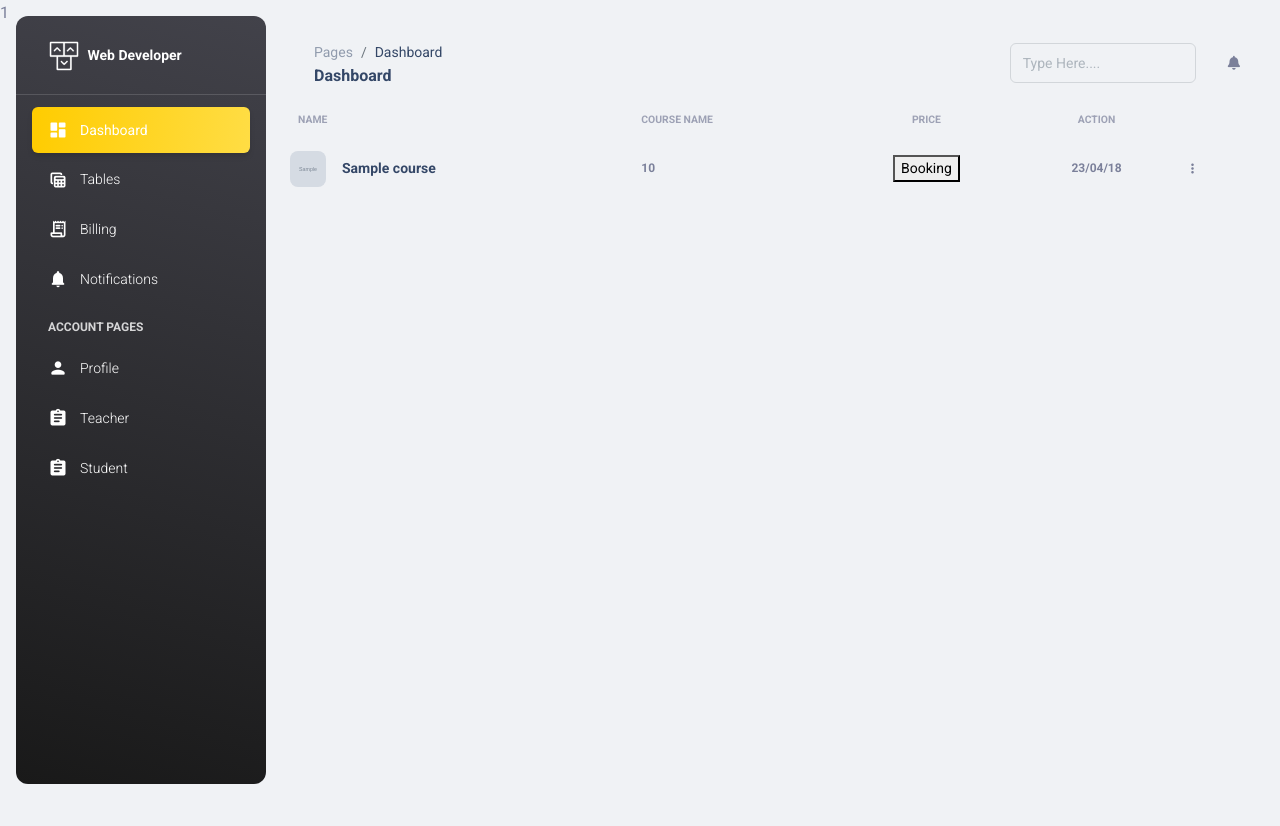
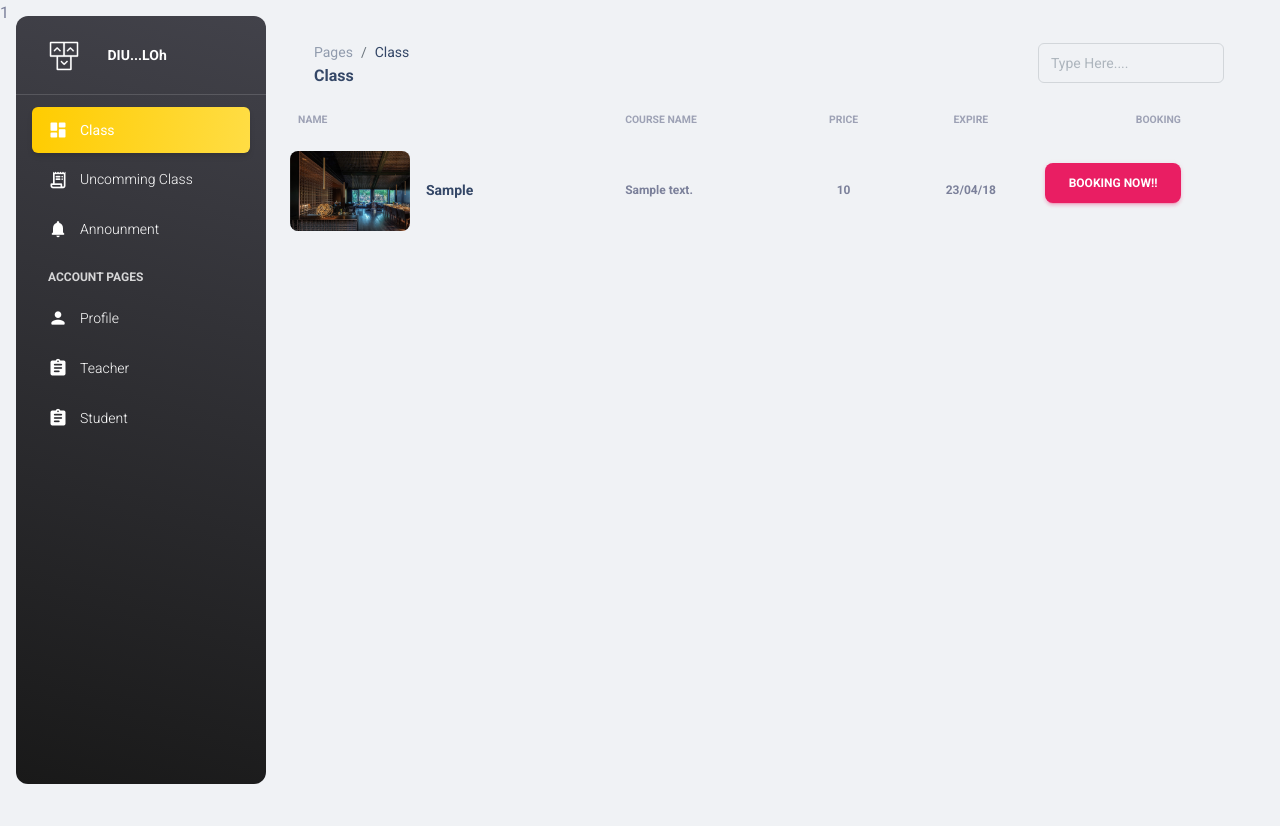
Before and after one commit to myteammember/course-booking-sys, a PHP site: page /home.php in a window 1280 px wide; the page is wider, and only the part inside the window is pictured. Run offline with PHP 8.4, Linux system fonts and the light colour scheme; the visitor is signed in with stand-in values (Sample User, id 1); tables that the repository leaves empty or names only in its code hold one stand-in row (values such as "Sample post"); grey boxes marked "Sample" are stand-in pictures; data that the repository does not hold is empty; some libraries are stand-ins or nearby versions.

Commit message:
basic changes

```diff
--- a/student/home.php
+++ b/student/home.php
@@ -8,7 +8,7 @@ if(!isset($_SESSION['done'])){
 
 echo $_SESSION['admin_id'];
 
-$qry="SELECT*FROM course";
+$qry="SELECT*FROM class";
 $result = mysqli_query($conn,$qry);
 
 ?>
@@ -42,7 +42,7 @@ $result = mysqli_query($conn,$qry);
       <i class="fas fa-times p-3 cursor-pointer text-white opacity-5 position-absolute end-0 top-0 d-none d-xl-none" aria-hidden="true" id="iconSidenav"></i>
       <a class="navbar-brand m-0" href="home.php">
         <img src="./assets/img/logo-ct.png" class="navbar-brand-img h-100" alt="main_logo">
-        <span class="ms-1 font-weight-bold text-white">Web Developer</span>
+        <span class="ms-4 font-weight-bold font-16 text-white text-center">DIU...LOh</span>
       </a>
     </div>
     <hr class="horizontal light mt-0 mb-2">
@@ -53,15 +53,7 @@ $result = mysqli_query($conn,$qry);
             <div class="text-white text-center me-2 d-flex align-items-center justify-content-center">
               <i class="material-icons opacity-10">dashboard</i>
             </div>
-            <span class="nav-link-text ms-1">Dashboard</span>
-          </a>
-        </li>
-        <li class="nav-item">
-          <a class="nav-link text-white " href="tables.php">
-            <div class="text-white text-center me-2 d-flex align-items-center justify-content-center">
-              <i class="material-icons opacity-10">table_view</i>
-            </div>
-            <span class="nav-link-text ms-1">Tables</span>
+            <span class="nav-link-text ms-1">Class</span>
           </a>
         </li>
         <li class="nav-item">
@@ -69,7 +61,7 @@ $result = mysqli_query($conn,$qry);
             <div class="text-white text-center me-2 d-flex align-items-center justify-content-center">
               <i class="material-icons opacity-10">receipt_long</i>
             </div>
-            <span class="nav-link-text ms-1">Billing</span>
+            <span class="nav-link-text ms-1">Uncomming Class</span>
           </a>
         </li>
         <li class="nav-item">
@@ -77,7 +69,7 @@ $result = mysqli_query($conn,$qry);
             <div class="text-white text-center me-2 d-flex align-items-center justify-content-center">
               <i class="material-icons opacity-10">notifications</i>
             </div>
-            <span class="nav-link-text ms-1">Notifications</span>
+            <span class="nav-link-text ms-1">Announment</span>
           </a>
         </li>
         <li class="nav-item mt-3">
@@ -118,9 +110,9 @@ $result = mysqli_query($conn,$qry);
         <nav aria-label="breadcrumb">
           <ol class="breadcrumb bg-transparent mb-0 pb-0 pt-1 px-0 me-sm-6 me-5">
             <li class="breadcrumb-item text-sm"><a class="opacity-5 text-dark" href="javascript:;">Pages</a></li>
-            <li class="breadcrumb-item text-sm text-dark active" aria-current="page">Dashboard</li>
+            <li class="breadcrumb-item text-sm text-dark active" aria-current="page">Class</li>
           </ol>
-          <h6 class="font-weight-bolder mb-0">Dashboard</h6>
+          <h6 class="font-weight-bolder mb-0">Class</h6>
         </nav>
         <div class="collapse navbar-collapse mt-sm-0 mt-2 me-md-0 me-sm-4" id="navbar">
           <div class="ms-md-auto pe-md-3 d-flex align-items-center">
@@ -138,79 +130,6 @@ $result = mysqli_query($conn,$qry);
                 </div>
               </a>
             </li>
-            <li class="nav-item dropdown ps-3 d-flex align-items-center">
-              <a href="javascript:;" class="nav-link text-body p-0" id="dropdownMenuButton" data-bs-toggle="dropdown" aria-expanded="false">
-                <i class="fa fa-bell cursor-pointer"></i>
-              </a>
-              <ul class="dropdown-menu  dropdown-menu-end  px-2 py-3 me-sm-n4" aria-labelledby="dropdownMenuButton">
-                <li class="mb-2">
-                  <a class="dropdown-item border-radius-md" href="javascript:;">
-                    <div class="d-flex py-1">
-                      <div class="my-auto">
-                        <img src="./assets/img/team-2.jpg" class="avatar avatar-sm  me-3 ">
-                      </div>
-                      <div class="d-flex flex-column justify-content-center">
-                        <h6 class="text-sm font-weight-normal mb-1">
-                          <span class="font-weight-bold">New message</span> from Laur
-                        </h6>
-                        <p class="text-xs text-secondary mb-0">
-                          <i class="fa fa-clock me-1"></i>
-                          13 minutes ago
-                        </p>
-                      </div>
-                    </div>
-                  </a>
-                </li>
-                <li class="mb-2">
-                  <a class="dropdown-item border-radius-md" href="javascript:;">
-                    <div class="d-flex py-1">
-                      <div class="my-auto">
-                        <img src="./assets/img/small-logos/logo-spotify.svg" class="avatar avatar-sm bg-gradient-dark  me-3 ">
-                      </div>
-                      <div class="d-flex flex-column justify-content-center">
-                        <h6 class="text-sm font-weight-normal mb-1">
-                          <span class="font-weight-bold">New album</span> by Travis Scott
-                        </h6>
-                        <p class="text-xs text-secondary mb-0">
-                          <i class="fa fa-clock me-1"></i>
-                          1 day
-                        </p>
-                      </div>
-                    </div>
-                  </a>
-                </li>
-                <li>
-                  <a class="dropdown-item border-radius-md" href="javascript:;">
-                    <div class="d-flex py-1">
-                      <div class="avatar avatar-sm bg-gradient-secondary  me-3  my-auto">
-                        <svg width="12px" height="12px" viewBox="0 0 43 36" version="1.1" xmlns="http://www.w3.org/2000/svg" xmlns:xlink="http://www.w3.org/1999/xlink">
-                          <title>credit-card</title>
-                          <g stroke="none" stroke-width="1" fill="none" fill-rule="evenodd">
-                            <g transform="translate(-2169.000000, -745.000000)" fill="#FFFFFF" fill-rule="nonzero">
-                              <g transform="translate(1716.000000, 291.000000)">
-                                <g transform="translate(453.000000, 454.000000)">
-                                  <path class="color-background" d="M43,10.7482083 L43,3.58333333 C43,1.60354167 41.3964583,0 39.4166667,0 L3.58333333,0 C1.60354167,0 0,1.60354167 0,3.58333333 L0,10.7482083 L43,10.7482083 Z" opacity="0.593633743"></path>
-                                  <path class="color-background" d="M0,16.125 L0,32.25 C0,34.2297917 1.60354167,35.8333333 3.58333333,35.8333333 L39.4166667,35.8333333 C41.3964583,35.8333333 43,34.2297917 43,32.25 L43,16.125 L0,16.125 Z M19.7083333,26.875 L7.16666667,26.875 L7.16666667,23.2916667 L19.7083333,23.2916667 L19.7083333,26.875 Z M35.8333333,26.875 L28.6666667,26.875 L28.6666667,23.2916667 L35.8333333,23.2916667 L35.8333333,26.875 Z"></path>
-                                </g>
-                              </g>
-                            </g>
-                          </g>
-                        </svg>
-                      </div>
-                      <div class="d-flex flex-column justify-content-center">
-                        <h6 class="text-sm font-weight-normal mb-1">
-                          Payment successfully completed
-                        </h6>
-                        <p class="text-xs text-secondary mb-0">
-                          <i class="fa fa-clock me-1"></i>
-                          2 days
-                        </p>
-                      </div>
-                    </div>
-                  </a>
-                </li>
-              </ul>
-            </li>
           </ul>
         </div>
       </div>
@@ -223,8 +142,8 @@ $result = mysqli_query($conn,$qry);
                       <th class="text-uppercase text-secondary text-xxs font-weight-bolder opacity-7">Name
                       <th class="text-uppercase text-secondary text-xxs font-weight-bolder opacity-7 ps-2">COurse Name</th>
                       <th class="text-center text-uppercase text-secondary text-xxs font-weight-bolder opacity-7">Price</th>
-                      <th class="text-center text-uppercase text-secondary text-xxs font-weight-bolder opacity-7">Action</th>
-                      <th class="text-secondary opacity-7"></th>
+                      <th class="text-center text-uppercase text-secondary text-xxs font-weight-bolder opacity-7">Expire</th>
+                      <th class="text-center text-uppercase text-secondary text-xxs font-weight-bolder opacity-7">Booking</th>
                     </tr>
                   </thead>
                   <tbody>
@@ -233,39 +152,24 @@ $result = mysqli_query($conn,$qry);
                       <td>
                         <div class="d-flex px-2 py-1">
                           <div>
-                            <img src="<?=$row['c_image'] ?>" class="avatar avatar-sm me-3 border-radius-lg" alt="user1">
+                            <img src="assets/img/products/product-6-min.jpg" class=" me-3 border-radius-lg" alt="user1" width="120px" height="80px">
                           </div>
                           <div class="d-flex flex-column justify-content-center">
-                            <h6 class="mb-0 text-sm"><?=$row['co_name'] ?></h6>
+                            <h6 class="mb-0 text-sm"><?=$row['c_tittle'] ?></h6>
                           </div>
                         </div>
                       </td>
                       <td>
-                        <p class="text-xs font-weight-bold mb-0"><?=$row['c_price'] ?></p>
+                        <p class="text-xs font-weight-bold mb-0"><?=$row['c_description'] ?></p>
                       </td>
                       <td class="align-middle text-center text-sm">
-                        <button>Booking</button>
+                      <p class="text-xs font-weight-bold mb-0"><?=$row['c_price'] ?></p>
                       </td>
                       <td class="align-middle text-center">
                         <span class="text-secondary text-xs font-weight-bold">23/04/18</span>
                       </td>
-                      <td class="align-middle">
-                      <a href="javascript:;" class="nav-link text-body p-0" id="dropdownMenuButton" data-bs-toggle="dropdown" aria-expanded="false">
-                        <i class="fa fa-ellipsis-v text-xs"></i>
-                      </a>
-                      <ul class="dropdown-menu  dropdown-menu-end  px-0 py-3 me-sm-n4" aria-labelledby="dropdownMenuButton" style="width: 5rem;">
-                        <li class="mb-2 ">
-                          <a class="dropdown-item border-radius-md text-center" href="delete_teacher.php?id=<?=$row['teacher_id']?>" onclick="return confirm('Are you sure want to delete staff <?=$row["teacher_name"]?>?');">
-                          <i class="fa fa-trash text-xs"></i>
-                          </a>
-                        </li>
-                        <li class="mb-2">
-                          <a class="dropdown-item border-radius-md text-center" href='edit_teacher.php?id=<?=$row['teacher_id']?>'>
-                          <i class="fa fa-pen text-xs"></i>
-                          </a>
-                        </li>
-
-                      </ul>
+                      <td>
+                        <button class="btn btn-primary">Booking Now!!</button>
                       </td>
                     </tr>
                     <?php } ?>
```
